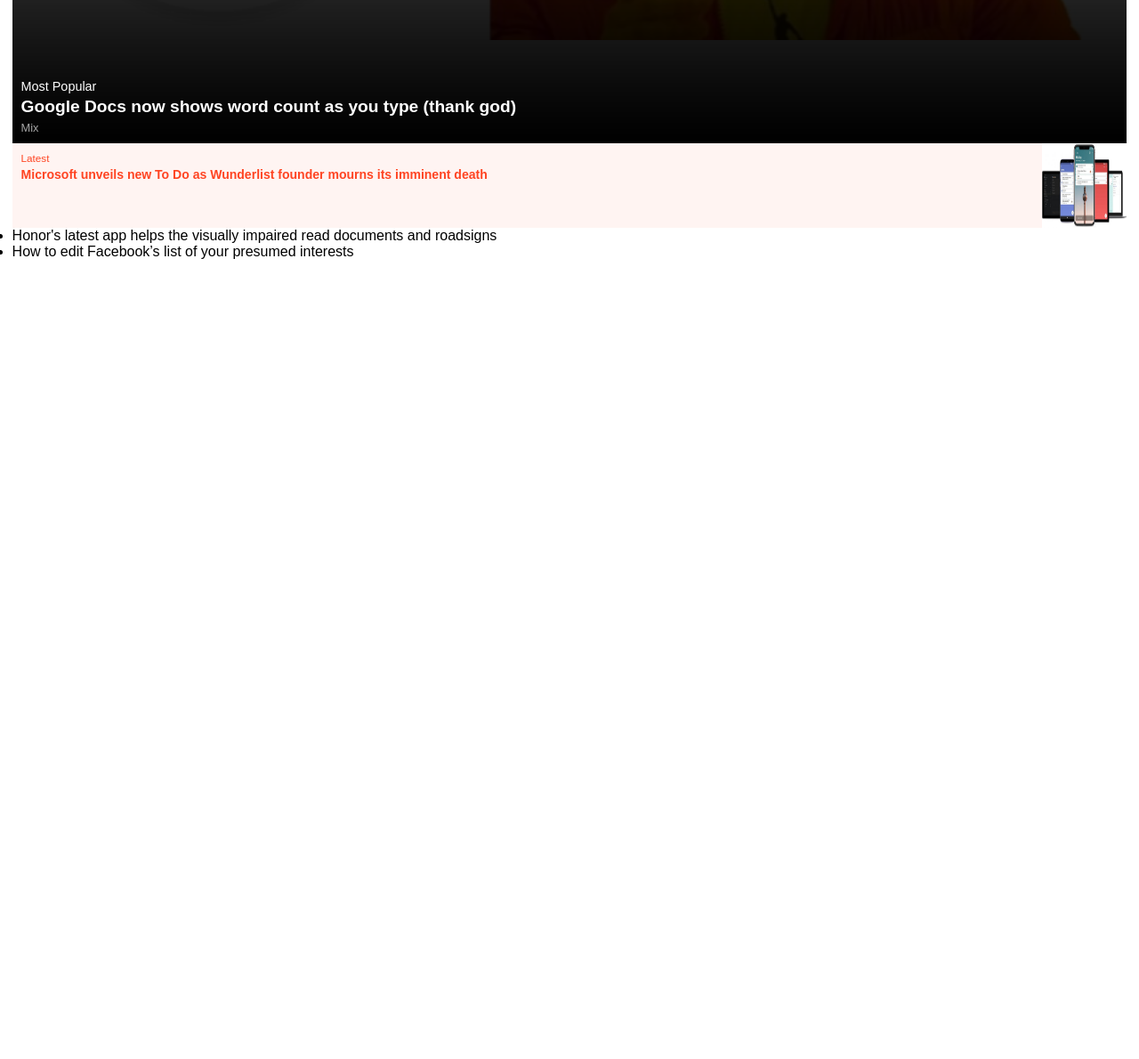
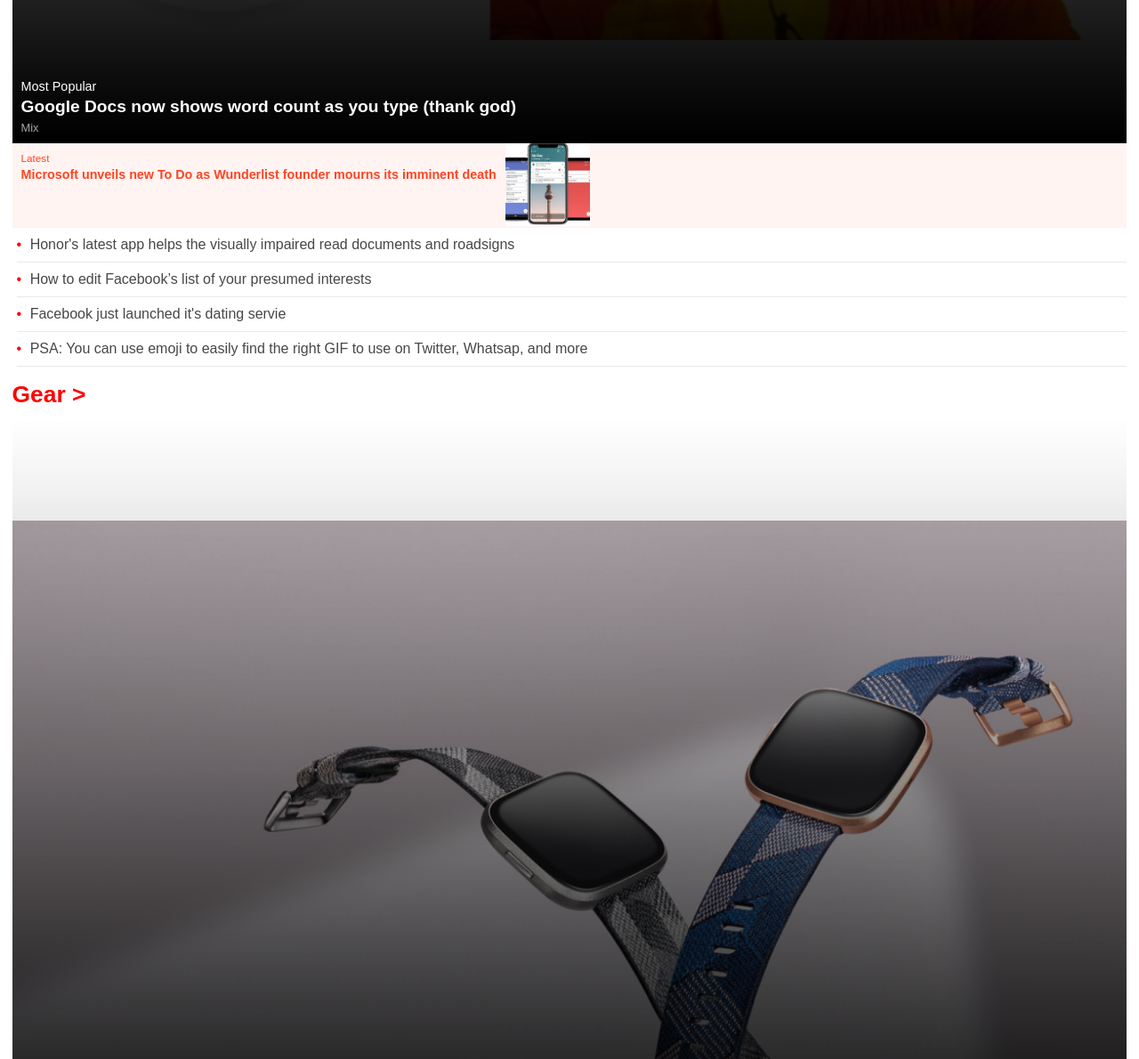
Before and after one commit to fedgut/building_with_responsive_design, a website: page index.html in a window 1280 px wide. Shown: the part 2010-3200 px from the top of the page at 89% size. Before the commit the page ends 2310 px from the top, so only its background shows below. Drawn offline with Linux system fonts and the light colour scheme.

Commit message:
finished repeating sections style, added imgs

```diff
--- a/index.html
+++ b/index.html
@@ -126,7 +126,7 @@
             </article>
         </div>
     </section>
-    <section class="apps">
+    <section class="sections-menu">
         <h1 class="section-heading">
             Apps >
         </h1>
@@ -144,18 +144,79 @@
             </div>
         </article>
         <article class="latest">
-            <h2 class="article-header">
-                Latest
-            </h2>
-                <a href="#" class="article-link"> <p>Microsoft unveils new To Do as Wunderlist founder mourns its imminent death</p>
-                    <img src="images/wunderlist.jpg" alt="Microsoft Wunderlist" class="latest-img">
+            <header class="lateest-header">
+                <h2 class="article-header">
+                    Latest
+                </h2>
+                <a href="#" class="latest-link">Microsoft unveils new To Do as Wunderlist founder mourns its imminent death
                 </a>
+            </header>
+            <a href="#" class="article-link">
+                <img src="images/wunderlist.jpg" alt="Microsoft Wunderlist" class="latest-img">
+            </a>
         </article>
         <ul class="section-links">
-            <li>Honor's latest app helps the visually impaired read documents and roadsigns </li>
-            <li>How to edit Facebook’s list of your presumed interests </li>
+            <li>
+                <a href="#" class="sections-list">Honor's latest app helps the visually impaired read documents and roadsigns </a>
+            </li>
+            <li>
+                <a href="#" class="sections-list">How to edit Facebook’s list of your presumed interests </a>
+            </li>
+            <li>
+                <a href="#" class="sections-list">Facebook just launched it's dating servie</a>
+            </li>
+            <li>
+                <a href="#" class="sections-list">PSA: You can use emoji to easily find the right GIF to use on Twitter, Whatsap,
+                    and more</a>
+            </li>
         </ul>
     </section>
+    <section class="sections-menu">
+            <h1 class="section-heading">
+                Gear >
+            </h1>
+            <article class="most-popular">
+                <div class="background-gear">
+                    <div class="background-over">
+                        <h2 class="article-header">
+                            Most Popular
+                        </h2>
+                        <a href="#" class="article-link"> Google Docs now shows word count as you type (thank god)</a>
+                        <p class="author">
+                            Mix
+                        </p>
+                    </div>
+                </div>
+            </article>
+            <article class="latest">
+                <header class="lateest-header">
+                    <h2 class="article-header">
+                        Latest
+                    </h2>
+                    <a href="#" class="latest-link">Microsoft unveils new To Do as Wunderlist founder mourns its imminent death
+                    </a>
+                </header>
+                <a href="#" class="article-link">
+                    <img src="images/tv.jpeg" alt="Microsoft Wunderlist" class="latest-img">
+                </a>
+            </article>
+            <ul class="section-links">
+                <li>
+                    <a href="#" class="sections-list">Honor's latest app helps the visually impaired read documents and roadsigns </a>
+                </li>
+                <li>
+                    <a href="#" class="sections-list">How to edit Facebook’s list of your presumed interests </a>
+                </li>
+                <li>
+                    <a href="#" class="sections-list">Facebook just launched it's dating servie</a>
+                </li>
+                <li>
+                    <a href="#" class="sections-list">PSA: You can use emoji to easily find the right GIF to use on Twitter, Whatsap,
+                        and more</a>
+                </li>
+            </ul>
+        </section>
+
 </body>
 
 </html>
--- a/sytle.css
+++ b/sytle.css
@@ -85,6 +85,16 @@
   vertical-align: center;
   box-sizing: border-box;
   font-family: Arial, Helvetica, sans-serif;
+}
+
+ul {
+  list-style: none;
+}
+
+ul li::before {
+  content: "\2022";
+  color: red;
+  margin-right: 5px;
 }
 
 body {
@@ -359,6 +369,23 @@
   padding: 0 10px 10px;
 }
 
+.background-over .author {
+  font-size: 80%;
+  font-weight: 100;
+  color: rgba(255, 255, 255, 0.644);
+}
+
+.latest {
+  color: #f42;
+  font-size: 13px;
+  padding: 10px;
+  height: 95px;
+  display: flex;
+  overflow: hidden;
+  flex-direction: row;
+  background-color: rgba(255, 68, 34, 0.06);
+}
+
 .article-header {
   font-size: 90%;
   font-weight: 300;
@@ -375,34 +402,36 @@
   align-items: center;
 }
 
-.article-link > p {
-  padding-right: 105px;
-  font-size: 90%;
-  text-overflow: clip;
-}
-
-.background-over .author {
-  font-size: 80%;
-  font-weight: 100;
-  color: rgba(255, 255, 255, 0.644);
-}
-
-.latest {
-  color: #f42;
-  font-size: 13px;
-  position: relative;
-  padding: 10px;
-  height: 95px;
-  flex-direction: row;
-  text-overflow: clip;
-  background-color: rgba(255, 68, 34, 0.06);
+.latest-link {
+  font-size: 110%;
+  font-weight: bold;
 }
 
 .latest-img {
   width: 95px;
   height: 95px;
+  margin: 0 0 0 10px;
+  object-fit: cover;
+}
+
+.section-links {
+  color: rgb(71, 71, 71);
+  padding-left: 5px;
+}
+
+.section-links li {
+  border-bottom: 1px solid rgba(179, 178, 178, 0.287);
+  padding: 10px 0;
+}
+
+.background-gear {
   position: absolute;
+  top: 0;
+  left: 0;
+  bottom: 0;
   right: 0;
-  top: 0;
-  margin: 0;
+  background-image: url(images/gear.jpeg);
+  background-position: 50%;
+  background-repeat: no-repeat;
+  background-size: contain;
 }
```
Also changed, not shown: images/gear.jpeg (added), images/tv.jpeg (added).
